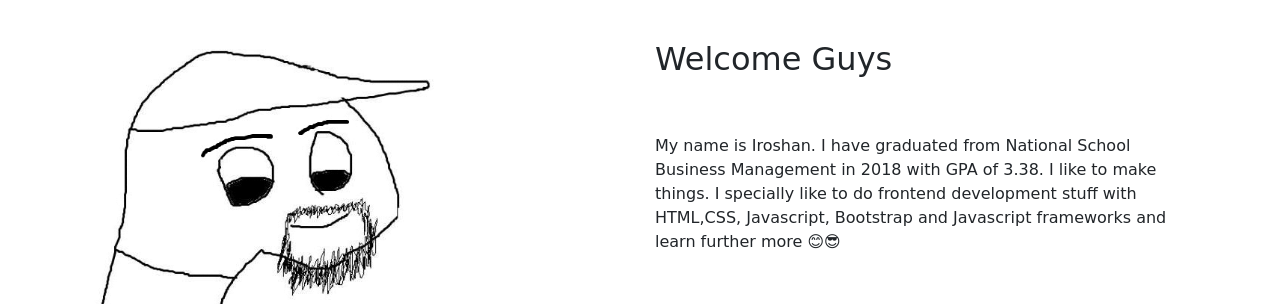
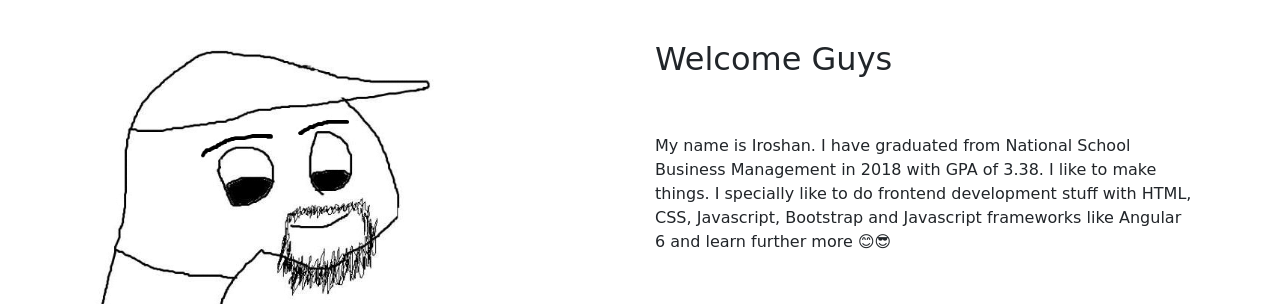
Before and after one commit to iroshanAV/iroshanav.github.io, a plain HTML site: page index.html in a window 1280 px wide. Shown: the part 880-1184 px from the top of the page. Drawn offline with nearby package versions, Linux system fonts and the light colour scheme; a web font is replaced by a local one.

Commit message:
description changes

```diff
--- a/index.html
+++ b/index.html
@@ -107,7 +107,7 @@
               <h2>Welcome Guys</h2>
               <br><br>
               <p>My name is Iroshan. I have graduated from National School Business Management in 2018 with GPA of 3.38.
-                  I like to make things. I specially like to do frontend development stuff with HTML,CSS, Javascript, Bootstrap and Javascript frameworks and learn further more 😊😎</p>
+                  I like to make things. I specially like to do frontend development stuff with HTML, CSS, Javascript, Bootstrap and Javascript frameworks like Angular 6 and learn further more 😊😎</p>
             </div>
         </div>
     </div>
```
